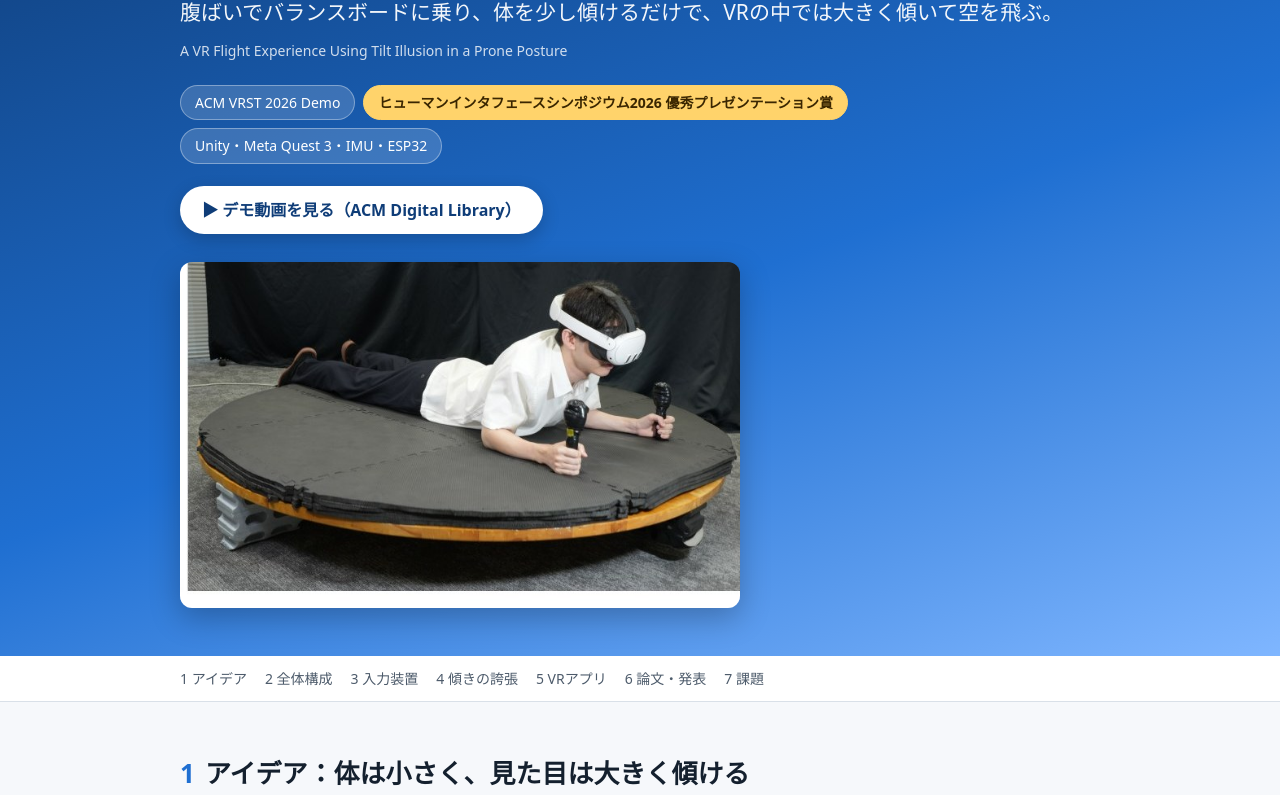
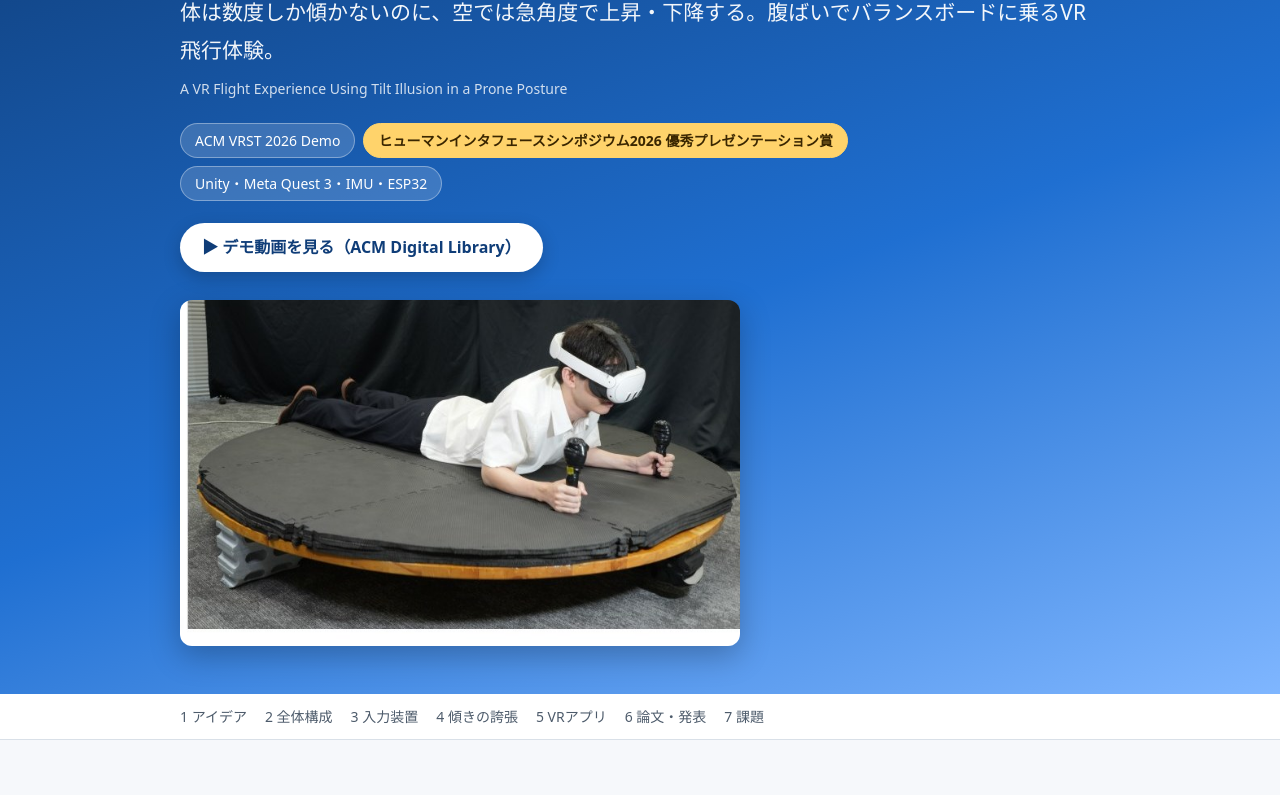
Before and after one commit to GoNakano/vr-glider-project-summary, a plain HTML site: page docs/index.html in a window 1280 px wide. Shown: the part 163-958 px from the top of the page. Drawn offline with Linux system fonts and the light colour scheme.

Commit message:
説明ページ冒頭の一文を変更
Co-Authored-By: Claude Opus 5.5 <noreply@anthropic.com>

```diff
--- a/docs/index.html
+++ b/docs/index.html
@@ -69,7 +69,7 @@ footer{padding:36px 0 56px;color:var(--sub);font-size:13px}
 <header class="hero">
   <div class="wrap">
     <h1>SKY HIGH!!!</h1>
-    <p class="lead">腹ばいでバランスボードに乗り、体を少し傾けるだけで、VRの中では大きく傾いて空を飛ぶ。</p>
+    <p class="lead">体は数度しか傾かないのに、空では急角度で上昇・下降する。腹ばいでバランスボードに乗るVR飛行体験。</p>
     <p class="en">A VR Flight Experience Using Tilt Illusion in a Prone Posture</p>
     <div class="badges">
       <span class="badge">ACM VRST 2026 Demo</span>
```
